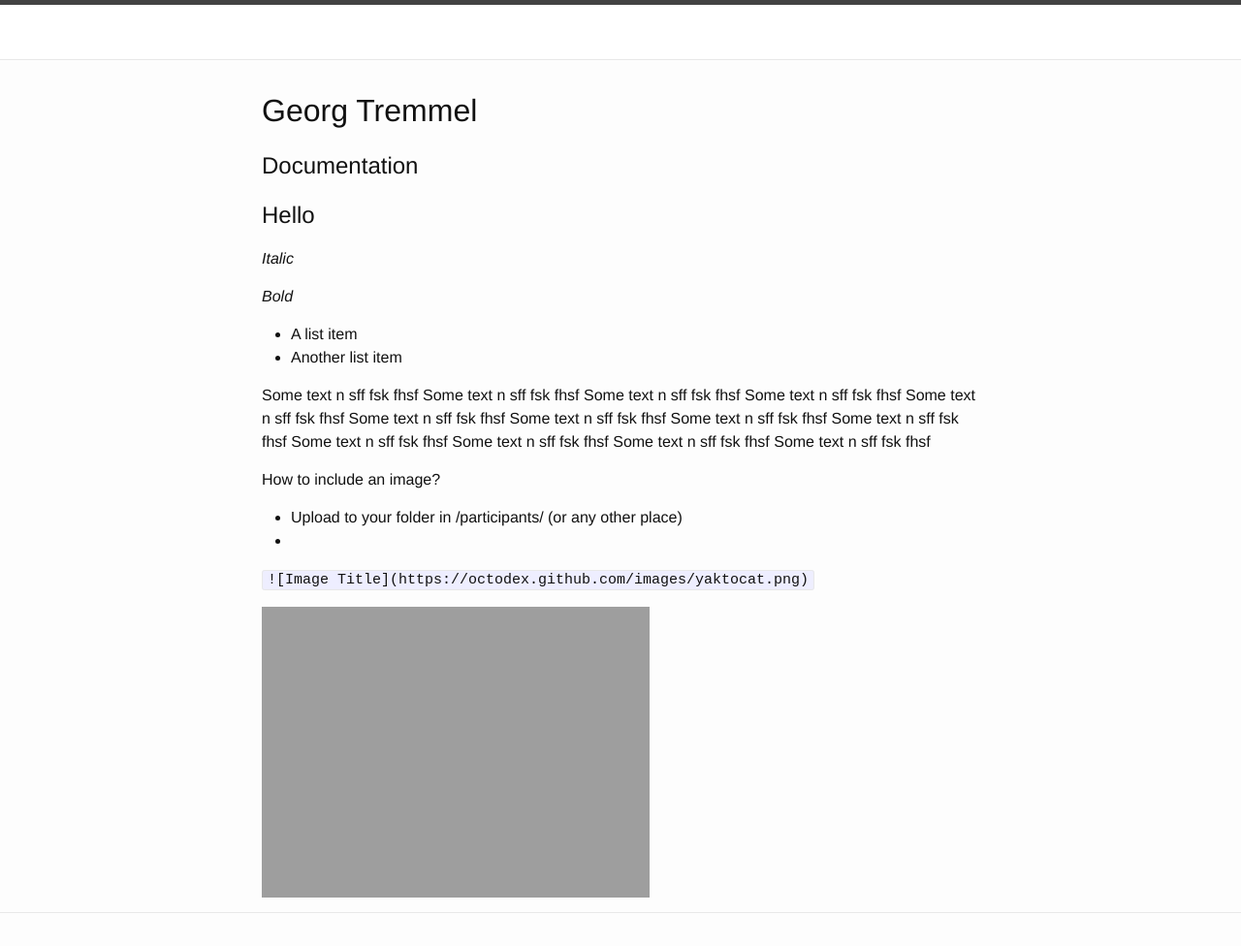
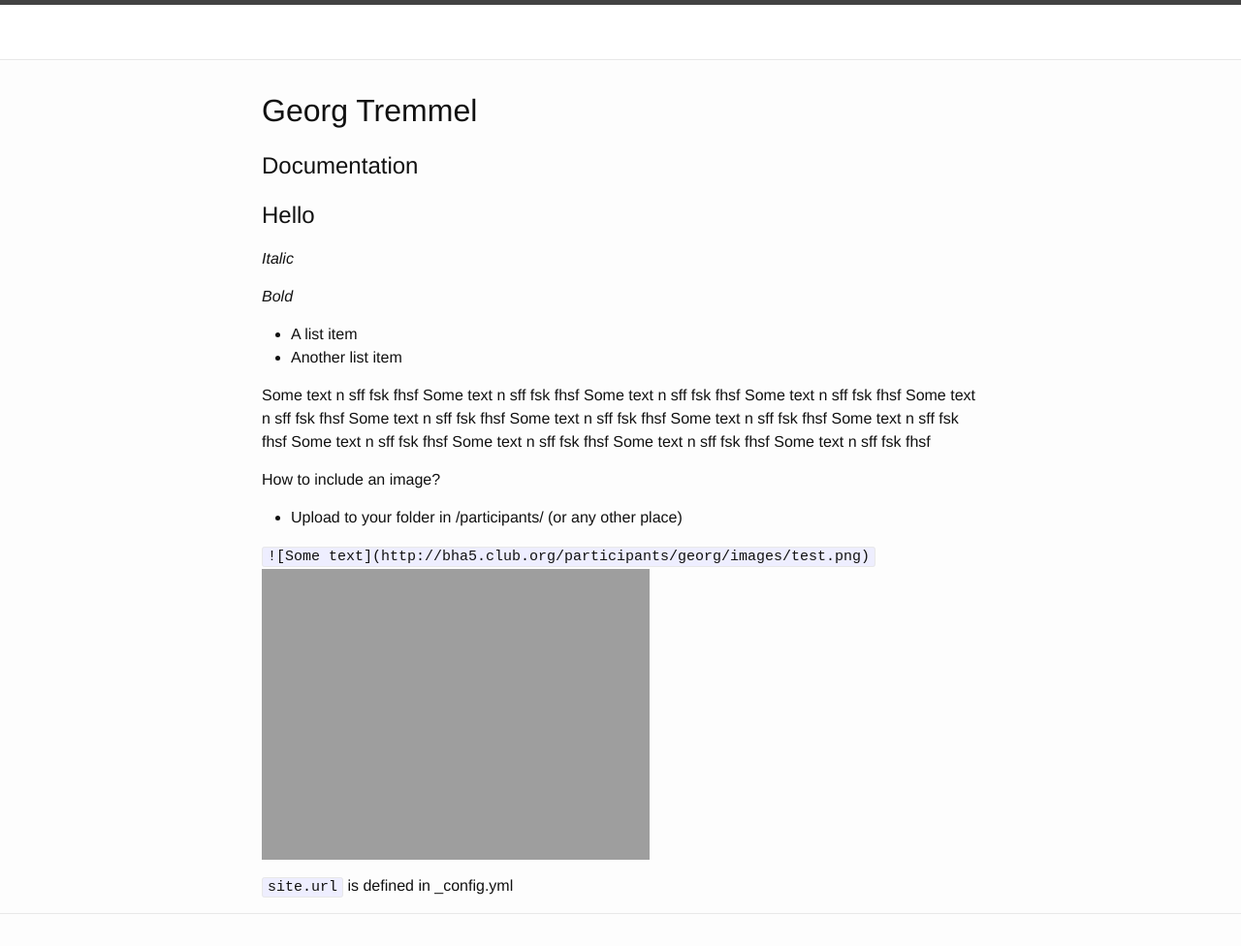
Before and after one commit to yukit314/BHA5, a Jekyll site: the page built from participants/georg/index.md, in a window 1280 px wide and 1324 px high. Shown: the top 976 px of the window at 97% size. Built offline with Jekyll 4.4.1, drawn with Linux system fonts in a browser that asks for light colours; our own code applies the rules of GitHub Pages for plain Markdown files.

Commit message:
Update index.md

```diff
--- a/participants/georg/index.md
+++ b/participants/georg/index.md
@@ -18,8 +18,11 @@ Some text n sff fsk fhsf Some text n sff fsk fhsf Some text n sff fsk fhsf Some
 
 How to include an image?
 - Upload to your folder in /participants/ (or any other place)
--
 
-`![Image Title](https://octodex.github.com/images/yaktocat.png)`
 
-![Some text]({{site.url}}{{site.baseurl}}/assets/img/hp_narrators.png)
+
+
+`![Some text]({{site.url}}/participants/georg/images/test.png)`
+![Some text]({{site.url}}/participants/georg/images/test.png)
+
+`site.url` is defined in \_config.yml
```
